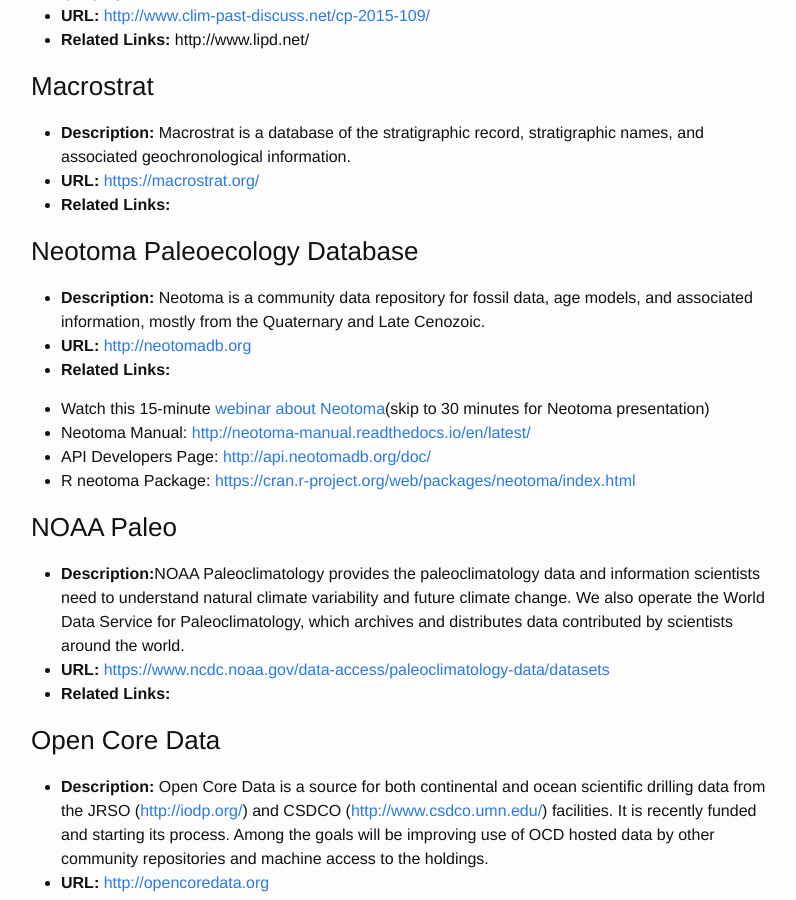
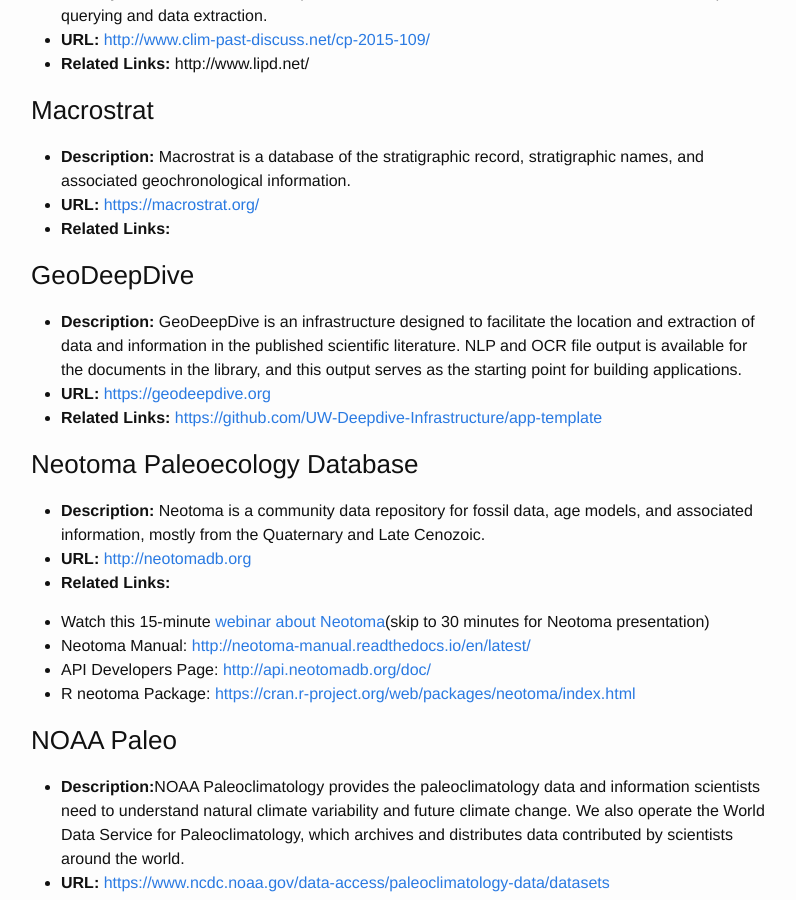
Before and after one commit to cyber4paleo/cyber4paleo.github.io, a Jekyll site: the page built from _resources/CommunityResourceList.md, in a window 1280 px wide and 900 px high, scrolled down 3052 px. Shown: the whole window, without its empty margins (239-1035 px from the left). Built offline with Jekyll 4.4.1, drawn with Linux system fonts in a browser that asks for light colours.

Commit message:
Added GeoDeepDive

```diff
--- a/_resources/CommunityResourceList.md
+++ b/_resources/CommunityResourceList.md
@@ -84,6 +84,12 @@ Please see this <a href="http://bit.ly/1r4AqLN">EarthCube Tools presentation</a>
 * <b>Description:</b> Macrostrat is a database of the stratigraphic record, stratigraphic names, and associated geochronological information.
 * <b>URL:</b> <a>https://macrostrat.org/</a>
 * <b>Related Links:</b>
+
+
+### GeoDeepDive
+* <b>Description:</b> GeoDeepDive is an infrastructure designed to facilitate the location and extraction of data and information in the published scientific literature. NLP and OCR file output is available for the documents in the library, and this output serves as the starting point for building applications.
+* <b>URL:</b> <a>https://geodeepdive.org</a>
+* <b>Related Links:</b> <a>https://github.com/UW-Deepdive-Infrastructure/app-template</a>
 
 
 ### Neotoma Paleoecology Database
```
